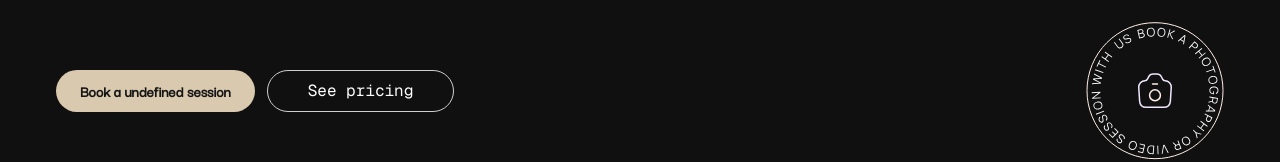
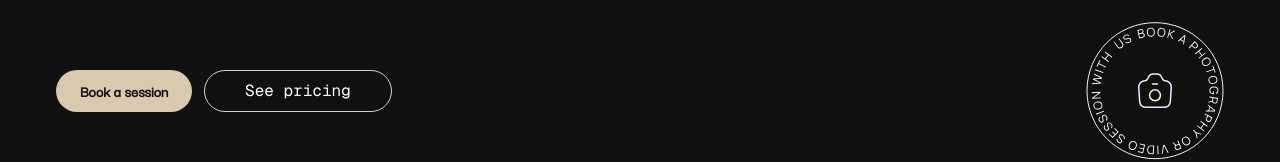
Before and after one commit to oluwaferanmi12/photography, a Next.js app: page /portfolio/1 in a window 1280 px wide. Shown: the part 154-316 px from the top of the page. Built offline with nearby package versions, Linux system fonts and the light colour scheme; no server answers; a web font is replaced by a local one; what @ant-design/nextjs-registry would draw is missing.

Commit message:
update on single portfolio card

```diff
--- a/src/app/(user)/portfolio/[slug]/page.tsx
+++ b/src/app/(user)/portfolio/[slug]/page.tsx
@@ -151,7 +151,11 @@ const SinglePackages = () => {
           <div className="flex flex-wrap gap-y-5 gap-3">
             <Button
               variant="filled"
-              text={`Book a ${singlePortfolioInfo?.service} session`}
+              text={`Book ${
+                /^[aeiou]/i.test(singlePortfolioInfo?.service || "")
+                  ? "an"
+                  : "a"
+              } ${singlePortfolioInfo?.service || ""} session`}
             />
             <Button
               variant="bordered"
```
